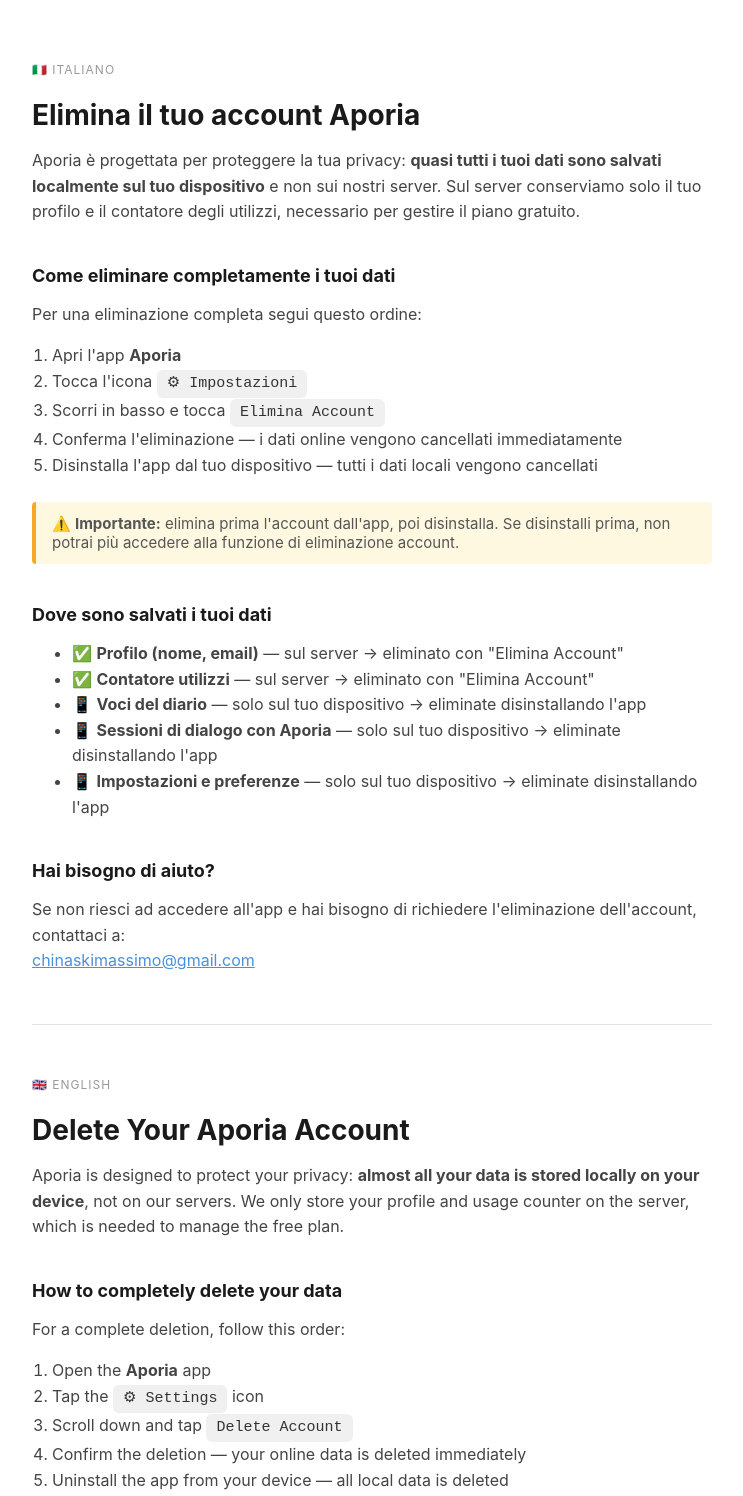
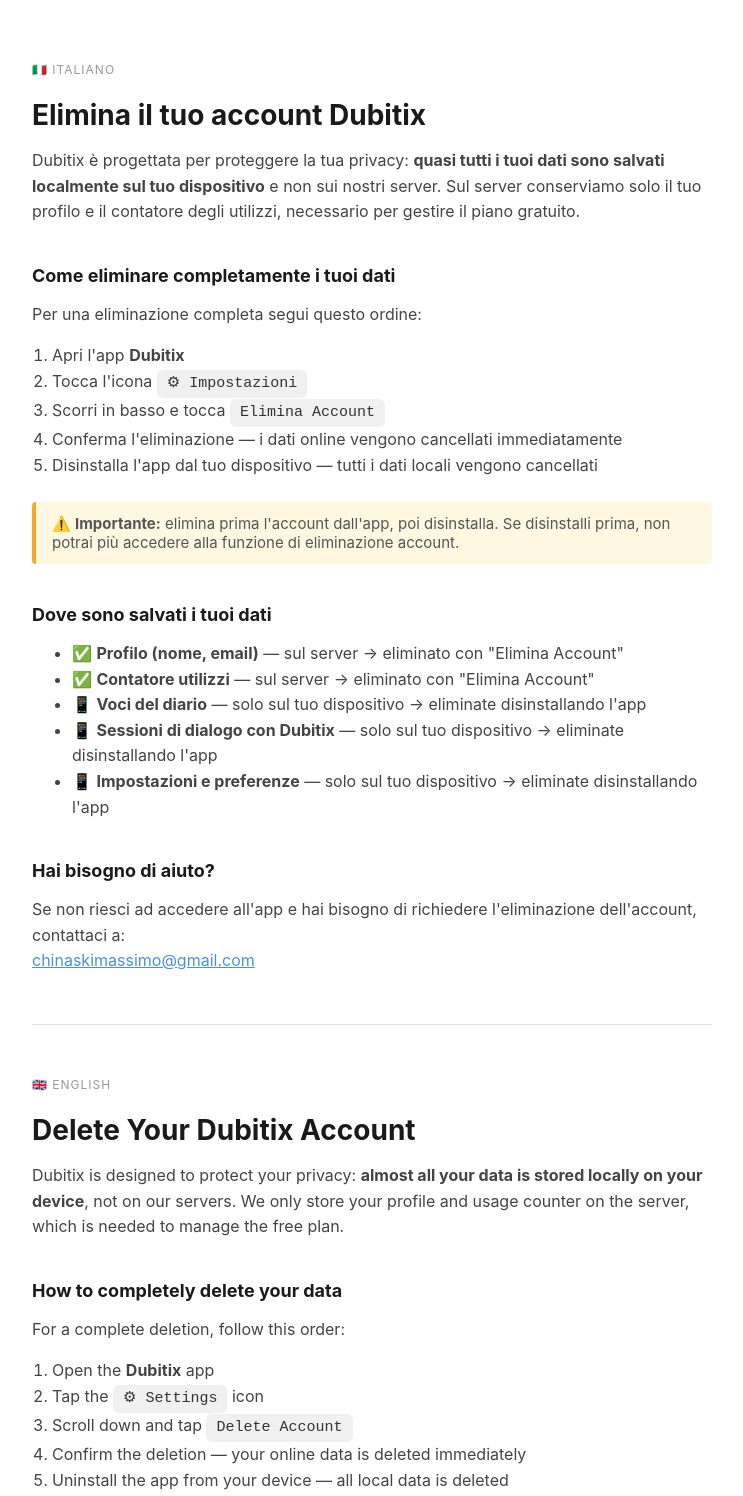
Before and after one commit to Y1968X/aporia_privacy, a plain HTML site: page delete-account.html in a window 1280 px wide. Shown: the top 1496 px of the page, without its empty margins (268-1011 px from the left). Drawn offline with Linux system fonts and the light colour scheme.

Commit message:
Update branding from Aporia to Dubitix

```diff
--- a/delete-account.html
+++ b/delete-account.html
@@ -3,7 +3,7 @@
 <head>
   <meta charset="UTF-8">
   <meta name="viewport" content="width=device-width, initial-scale=1.0">
-  <title>Elimina Account – Aporia</title>
+  <title>Elimina Account – Dubitix</title>
   <style>
     body {
       font-family: -apple-system, BlinkMacSystemFont, 'Segoe UI', Roboto, sans-serif;
@@ -52,74 +52,61 @@
   </style>
 </head>
 <body>
-
   <!-- ITALIANO -->
   <p class="lang-label">🇮🇹 Italiano</p>
-  <h1>Elimina il tuo account Aporia</h1>
-  <p>Aporia è progettata per proteggere la tua privacy: <strong>quasi tutti i tuoi dati sono salvati localmente sul tuo dispositivo</strong> e non sui nostri server. Sul server conserviamo solo il tuo profilo e il contatore degli utilizzi, necessario per gestire il piano gratuito.</p>
-
+  <h1>Elimina il tuo account Dubitix</h1>
+  <p>Dubitix è progettata per proteggere la tua privacy: <strong>quasi tutti i tuoi dati sono salvati localmente sul tuo dispositivo</strong> e non sui nostri server. Sul server conserviamo solo il tuo profilo e il contatore degli utilizzi, necessario per gestire il piano gratuito.</p>
   <h2>Come eliminare completamente i tuoi dati</h2>
   <p>Per una eliminazione completa segui questo ordine:</p>
   <ol>
-    <li>Apri l'app <strong>Aporia</strong></li>
+    <li>Apri l'app <strong>Dubitix</strong></li>
     <li>Tocca l'icona <span class="badge">⚙ Impostazioni</span></li>
     <li>Scorri in basso e tocca <span class="badge">Elimina Account</span></li>
     <li>Conferma l'eliminazione — i dati online vengono cancellati immediatamente</li>
     <li>Disinstalla l'app dal tuo dispositivo — tutti i dati locali vengono cancellati</li>
   </ol>
-
   <div class="warning">
     ⚠️ <strong>Importante:</strong> elimina prima l'account dall'app, poi disinstalla. Se disinstalli prima, non potrai più accedere alla funzione di eliminazione account.
   </div>
-
   <h2>Dove sono salvati i tuoi dati</h2>
   <ul>
     <li>✅ <strong>Profilo (nome, email)</strong> — sul server → eliminato con "Elimina Account"</li>
     <li>✅ <strong>Contatore utilizzi</strong> — sul server → eliminato con "Elimina Account"</li>
     <li>📱 <strong>Voci del diario</strong> — solo sul tuo dispositivo → eliminate disinstallando l'app</li>
-    <li>📱 <strong>Sessioni di dialogo con Aporia</strong> — solo sul tuo dispositivo → eliminate disinstallando l'app</li>
+    <li>📱 <strong>Sessioni di dialogo con Dubitix</strong> — solo sul tuo dispositivo → eliminate disinstallando l'app</li>
     <li>📱 <strong>Impostazioni e preferenze</strong> — solo sul tuo dispositivo → eliminate disinstallando l'app</li>
   </ul>
-
   <h2>Hai bisogno di aiuto?</h2>
   <p>Se non riesci ad accedere all'app e hai bisogno di richiedere l'eliminazione dell'account, contattaci a:<br>
   <a href="mailto:chinaskimassimo@gmail.com">chinaskimassimo@gmail.com</a></p>
-
   <hr class="divider">
-
   <!-- ENGLISH -->
   <p class="lang-label">🇬🇧 English</p>
-  <h1>Delete Your Aporia Account</h1>
-  <p>Aporia is designed to protect your privacy: <strong>almost all your data is stored locally on your device</strong>, not on our servers. We only store your profile and usage counter on the server, which is needed to manage the free plan.</p>
-
+  <h1>Delete Your Dubitix Account</h1>
+  <p>Dubitix is designed to protect your privacy: <strong>almost all your data is stored locally on your device</strong>, not on our servers. We only store your profile and usage counter on the server, which is needed to manage the free plan.</p>
   <h2>How to completely delete your data</h2>
   <p>For a complete deletion, follow this order:</p>
   <ol>
-    <li>Open the <strong>Aporia</strong> app</li>
+    <li>Open the <strong>Dubitix</strong> app</li>
     <li>Tap the <span class="badge">⚙ Settings</span> icon</li>
     <li>Scroll down and tap <span class="badge">Delete Account</span></li>
     <li>Confirm the deletion — your online data is deleted immediately</li>
     <li>Uninstall the app from your device — all local data is deleted</li>
   </ol>
-
   <div class="warning">
     ⚠️ <strong>Important:</strong> delete your account from within the app first, then uninstall. If you uninstall first, you will no longer be able to access the account deletion feature.
   </div>
-
   <h2>Where your data is stored</h2>
   <ul>
     <li>✅ <strong>Profile (name, email)</strong> — on the server → deleted with "Delete Account"</li>
     <li>✅ <strong>Usage counter</strong> — on the server → deleted with "Delete Account"</li>
     <li>📱 <strong>Journal entries</strong> — on your device only → deleted by uninstalling the app</li>
-    <li>📱 <strong>Aporia dialogue sessions</strong> — on your device only → deleted by uninstalling the app</li>
+    <li>📱 <strong>Dubitix dialogue sessions</strong> — on your device only → deleted by uninstalling the app</li>
     <li>📱 <strong>Settings and preferences</strong> — on your device only → deleted by uninstalling the app</li>
   </ul>
-
   <h2>Need help?</h2>
   <p>If you are unable to access the app and need to request account deletion, contact us at:<br>
   <a href="mailto:chinaskimassimo@gmail.com">chinaskimassimo@gmail.com</a></p>
-
-  <footer>Aporia App · <a href="https://Y1968X.github.io/aporia_privacy/">Privacy Policy</a></footer>
-
+  <footer>Dubitix App · <a href="https://Y1968X.github.io/aporia_privacy/">Privacy Policy</a></footer>
 </body>
 </html>
```
